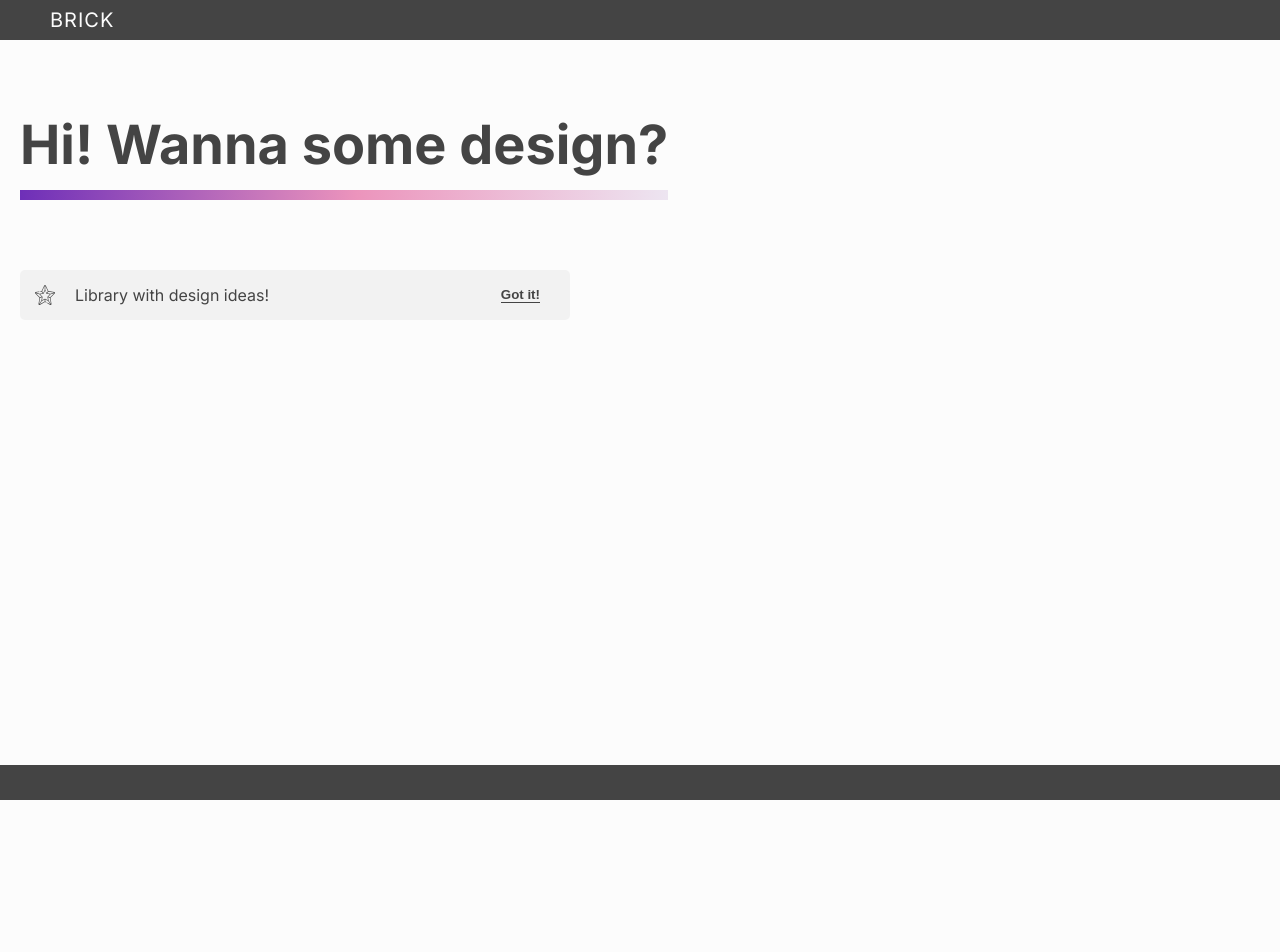
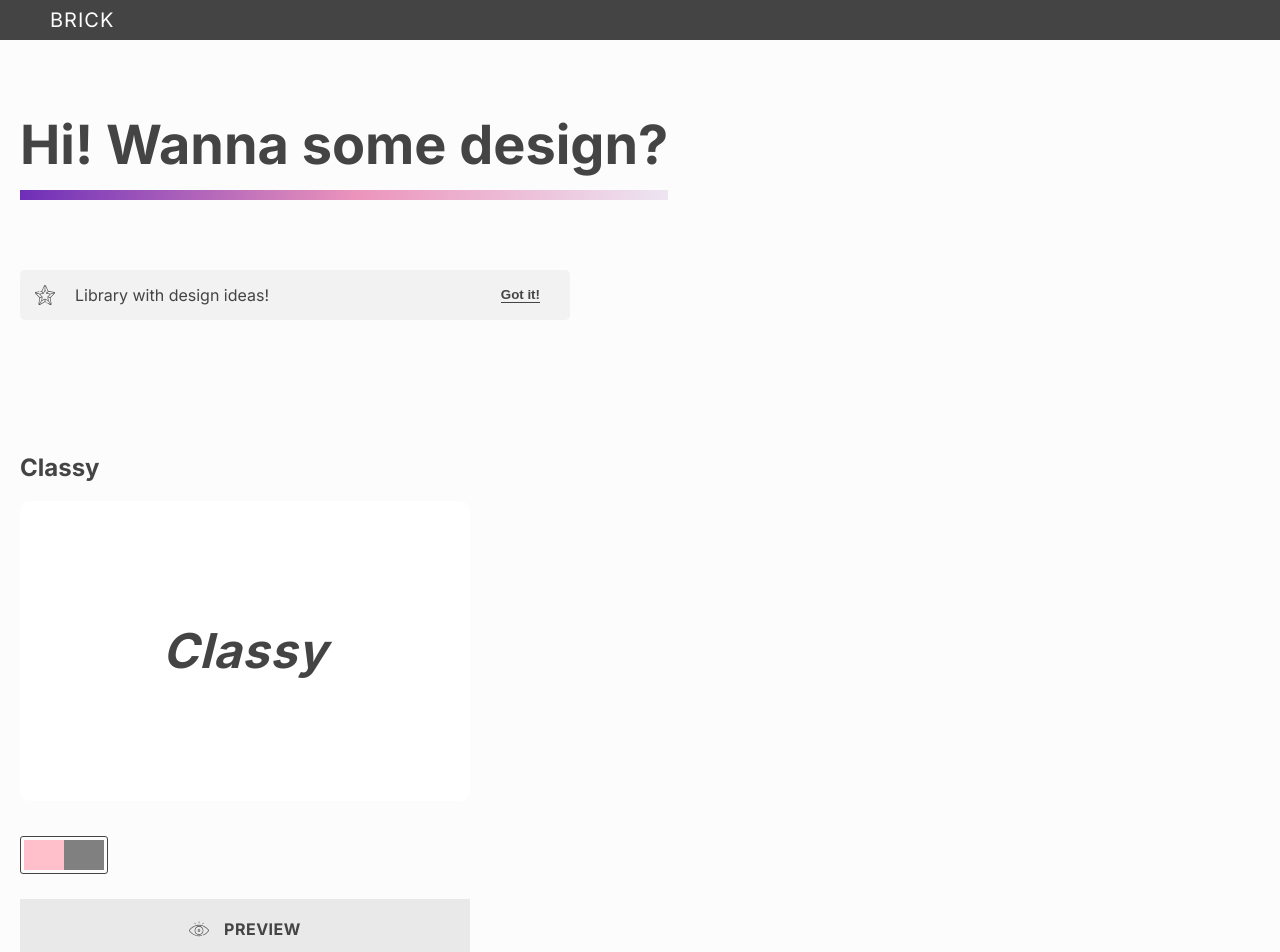
Before and after one commit to serozhkohanna/design-brick, a React (Create React App) app: page / in a window 1280 px wide. Shown: the top 952 px of the page. Before the commit the page ends 800 px from the top, so only its background shows below. Built offline with nearby package versions, Linux system fonts and the light colour scheme.

Commit message:
Left side in cards.

```diff
--- a/src/App.tsx
+++ b/src/App.tsx
@@ -3,6 +3,7 @@ import './App.scss';
 import Header from "./components/Header/Header";
 import Hero from "./components/Hero/Hero";
 import Footer from "./components/Footer/Footer";
+import Cards from './components/Cards/Cards';
 
 function App() {
   return (
@@ -11,6 +12,7 @@ function App() {
       <div className="page-content">
         <div className="container">
           <Hero/>
+          <Cards/>
         </div>
       </div>
       <Footer/>
--- a/src/assets/_variables.scss
+++ b/src/assets/_variables.scss
@@ -10,6 +10,7 @@ $light: #FCFCFC;
 $dark-muted: rgba($dark, .5);
 
 $border-radius: 5px;
+$border-radius-large: 10px;
 
 $ls-small: .5px;
 $ls-medium: 1px;
--- /dev/null
+++ b/src/components/Cards/Cards.scss
@@ -0,0 +1,80 @@
+@import "src/assets/variables";
+
+.card-section {
+  margin-bottom: 70px;
+
+  .card-main {
+    .card-title {
+      font-size: 24px;
+      font-weight: 700;
+      margin-bottom: 15px;
+    }
+
+    .left-side {
+      max-width: 450px;
+      width: 100%;
+
+      .name-holder {
+        background: #fff;
+        height: 300px;
+        width: 100%;
+        display: flex;
+        justify-content: center;
+        align-items: center;
+        border-radius: $border-radius-large;
+        margin-bottom: 35px;
+
+        h3 {
+          font-size: 48px;
+          font-style: italic;
+          letter-spacing: $ls-medium;
+          font-weight: 700;
+        }
+      }
+
+      .pallet-holder {
+        display: flex;
+        flex-wrap: wrap;
+
+        .pallet {
+          display: flex;
+          align-self: flex-start;
+          border-radius: 3px;
+          overflow: hidden;
+          margin-right: 40px;
+          margin-bottom: 25px;
+
+          &:last-child {
+            margin-right: 0;
+          }
+
+          &.is-active {
+            padding: 3px;
+            border: 1px solid $dark;
+          }
+
+          .pallet-item {
+            width: 40px;
+            height: 30px;
+          }
+        }
+      }
+
+      .preview-button {
+        height: 60px;
+        text-transform: uppercase;
+        display: flex;
+        justify-content: center;
+        align-items: center;
+        background: rgba($dark, .1);
+        font-weight: 700;
+        letter-spacing: $ls-small;
+        position: relative;
+
+        .preview-icon {
+          margin-right: 15px;
+        }
+      }
+    }
+  }
+}
--- /dev/null
+++ b/src/components/Cards/Cards.tsx
@@ -0,0 +1,38 @@
+import React from 'react';
+import './Cards.scss';
+import EyeIcon from '../../assets/icons/eye-open.svg';
+
+const Cards = () => {
+  return <section className='card-section'>
+	<div className="card-main">
+	  <div className="card-title">
+		Classy
+	  </div>
+	  <div className="card-content">
+		<div className="left-side">
+		  <div className="name-holder">
+			<h3>Classy</h3>
+		  </div>
+		  <div className="pallet-holder">
+			<div className="pallet is-active">
+			  <div className='pallet-item' style={{'background': 'pink'}}/>
+			  <div className='pallet-item' style={{'background': 'grey'}}/>
+			</div>
+		  </div>
+		  <div className="preview-button">
+			<img className='preview-icon' src={EyeIcon} alt="eye-open"/>
+			preview
+		  </div>
+		</div>
+		<div className="right-side">
+
+		</div>
+	  </div>
+	</div>
+	<div className="card-accordion">
+
+	</div>
+  </section>
+}
+
+export default Cards;
```
Also changed, not shown: src/assets/icons/eye-open.svg (added).
